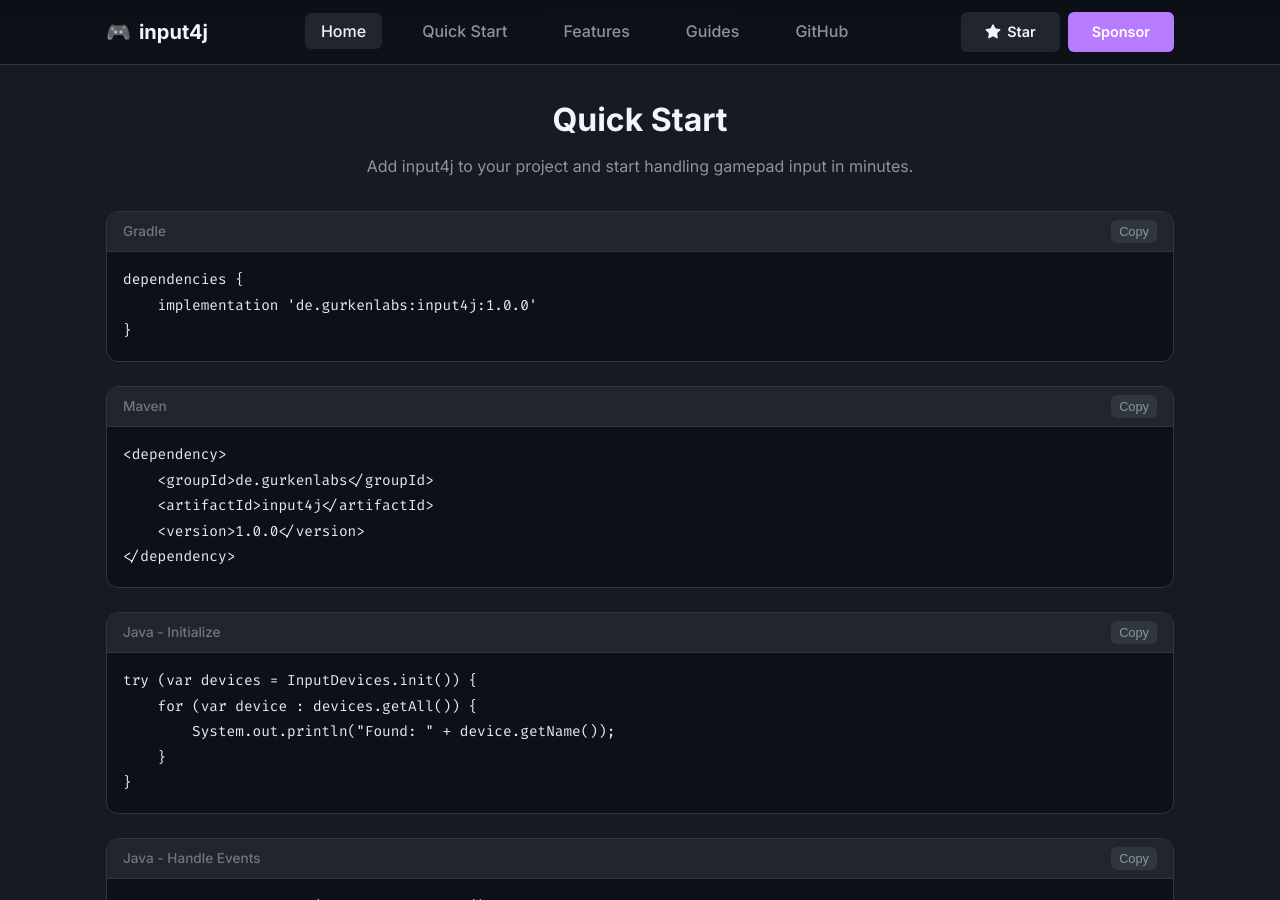
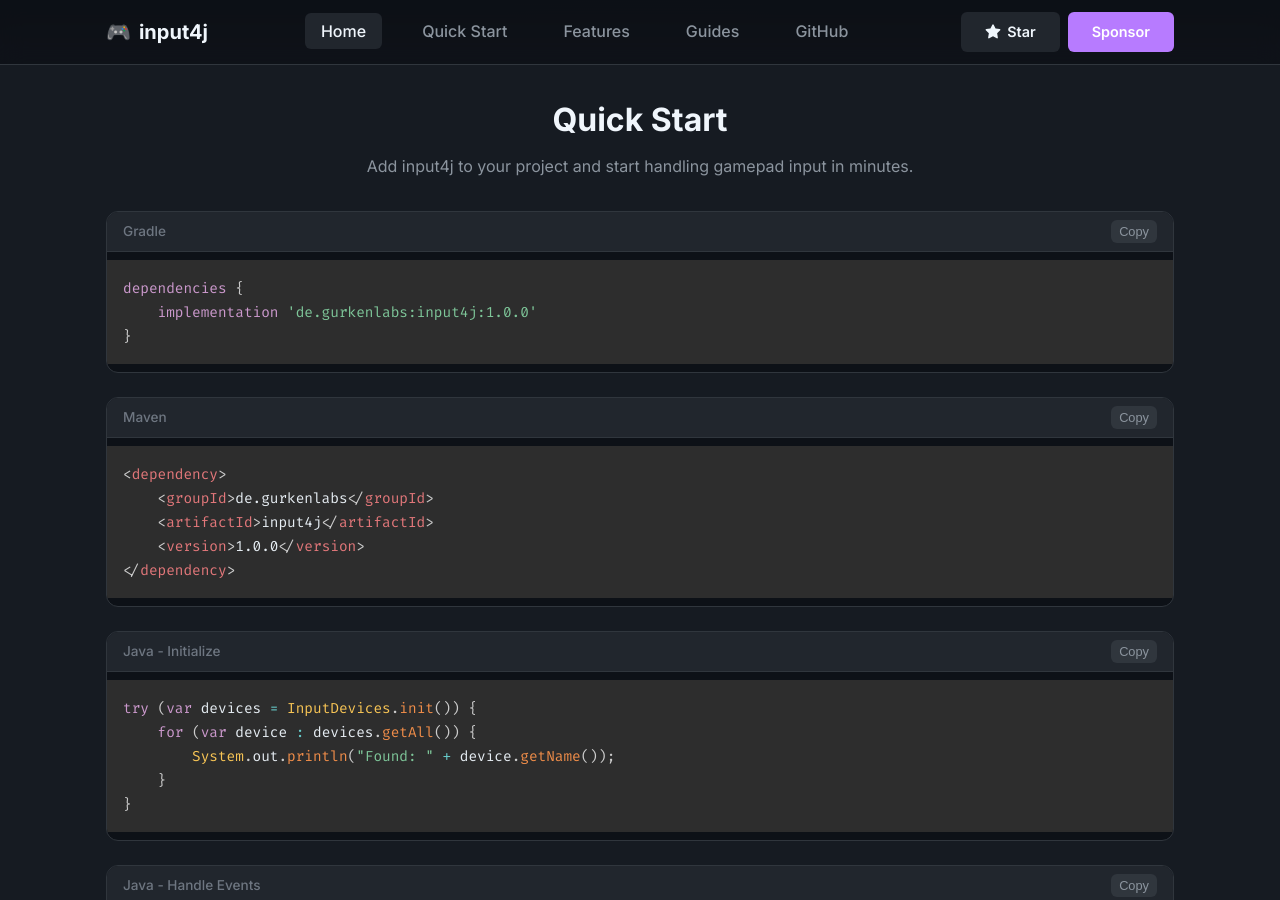
Before and after one commit to gurkenlabs/input4j, a Jekyll site: the page built from index.md, in a window 1280 px wide and 900 px high, scrolled down 436 px. Built offline with Jekyll 4.4.1, drawn with Linux system fonts in a browser that asks for light colours; nearby versions of some CDN libraries; comment, search, counter and statistics services are not loaded; a style sheet for code colours, icons or effects is not loaded.

Commit message:
Revert Prism theme to Tomorrow (Dracula unavailable)

```diff
--- a/_layouts/default.html
+++ b/_layouts/default.html
@@ -30,7 +30,7 @@
   <link href="https://fonts.googleapis.com/css2?family=Inter:wght@400;500;600;700;800&family=Fira+Code&display=swap" rel="stylesheet">
 
   <!-- Syntax Highlighting -->
-  <link href="https://cdnjs.cloudflare.com/ajax/libs/prism/1.29.0/themes/prism-dracula.min.css" rel="stylesheet">
+  <link href="https://cdnjs.cloudflare.com/ajax/libs/prism/1.29.0/themes/prism-tomorrow.min.css" rel="stylesheet">
 
   <!-- CSS -->
   <link rel="stylesheet" href="{{ '/assets/css/style.css' | relative_url }}">
```
